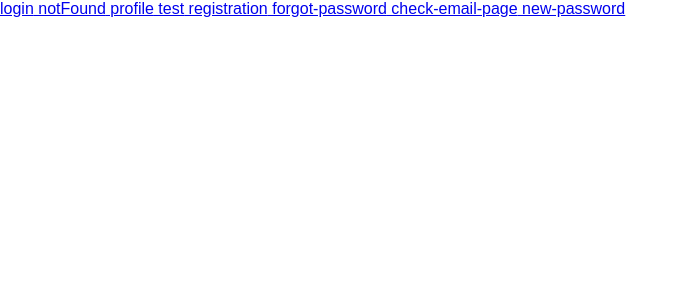
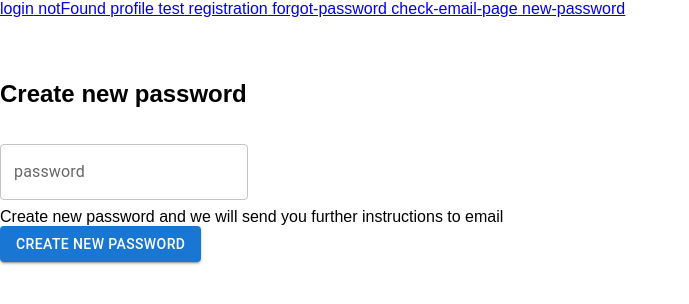
Before and after one commit to Reni101/Cards-app, a React (Create React App) app: page /#/new-password/1 in a window 1280 px wide. Shown: the top 304 px of the page, without its empty margins (0-689 px from the left). Built offline with nearby package versions, Linux system fonts and the light colour scheme.

Commit message:
new password page

```diff
--- a/src/pages/passwordRecoveryPage/RecoveryPasswordApi.ts
+++ b/src/pages/passwordRecoveryPage/RecoveryPasswordApi.ts
@@ -1,4 +1,4 @@
-import {instance} from "../../common/API/api";
+
 import axios from "axios";
 
 
@@ -18,5 +18,15 @@ export const RecoveryPasswordApi = {
             , {
                 withCredentials: true
             })
-    }
+    },
+    setNewPassword(password: string, token: string) {
+
+
+        return axios.post("https://neko-back.herokuapp.com/2.0/auth/set-new-password", {password,
+            resetPasswordToken: token}
+            , {
+                withCredentials: true
+            })
+    },
+
 }
--- a/src/pages/passwordRecoveryPage/RecoveryPasswordReducer.ts
+++ b/src/pages/passwordRecoveryPage/RecoveryPasswordReducer.ts
@@ -36,6 +36,17 @@ export const forgotPasswordTC = (email: string): AppThunk => async dispatch => {
     }
 }
 
+export const setNewPasswordTC = (password: string, token: string): AppThunk => async dispatch => {
+
+    try {
+//включить крутилку
+        const res = await RecoveryPasswordApi.setNewPassword(password, token)
+
+    } catch (e) {
+
+    }
+}
+
 
 //
 
--- a/src/pages/passwordRecoveryPage/newPasswordPage/NewPasswordPage.tsx
+++ b/src/pages/passwordRecoveryPage/newPasswordPage/NewPasswordPage.tsx
@@ -1,11 +1,39 @@
 import React from 'react';
+import {useParams} from "react-router-dom";
+import {useAppDispatch} from "../../../hooks/hooks";
+import {useFormik} from "formik";
+import {forgotPasswordTC, setNewPasswordTC} from "../RecoveryPasswordReducer";
+import {Button, TextField} from "@mui/material";
 
 export const NewPasswordPage = () => {
+    let {token} = useParams();
+    const dispatch = useAppDispatch()
+    const formik = useFormik({
+        initialValues: {
+            password: '',
+
+        },
+        onSubmit: values => {
+            dispatch(setNewPasswordTC(values.password, token ? token : "bad token"))
+            formik.resetForm()
+
+        },
+    });
     return (
         <div>
             <div>
-
-
+                <h2>Create new password</h2>
+                <form onSubmit={formik.handleSubmit}>
+                    <TextField label="password"
+                               type='password'
+                               margin="normal"
+                               {...formik.getFieldProps('password')}
+                    />
+                    <div>Create new password and we will send you further instructions to email</div>
+                    <Button type={'submit'} variant={'contained'} color={'primary'}>
+                        Create new password
+                    </Button>
+                </form>
 
             </div>
         </div>
```
